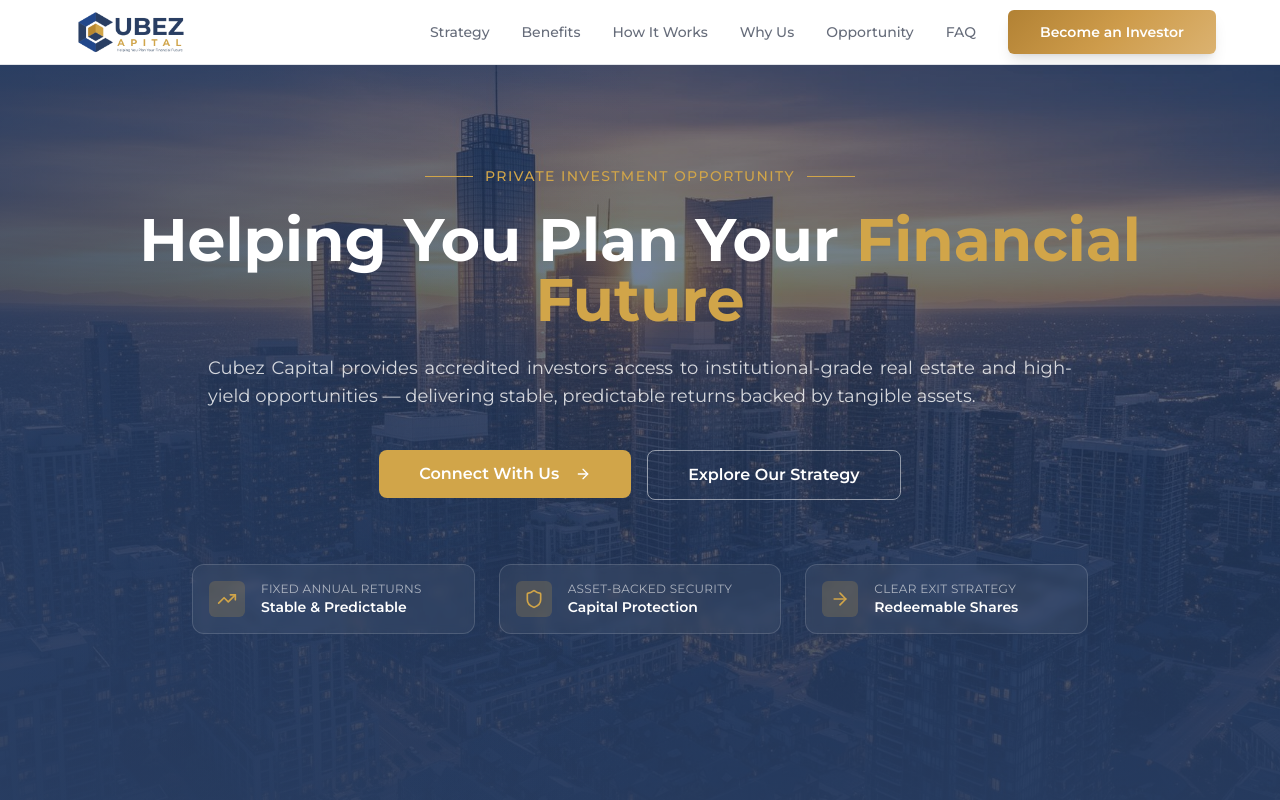
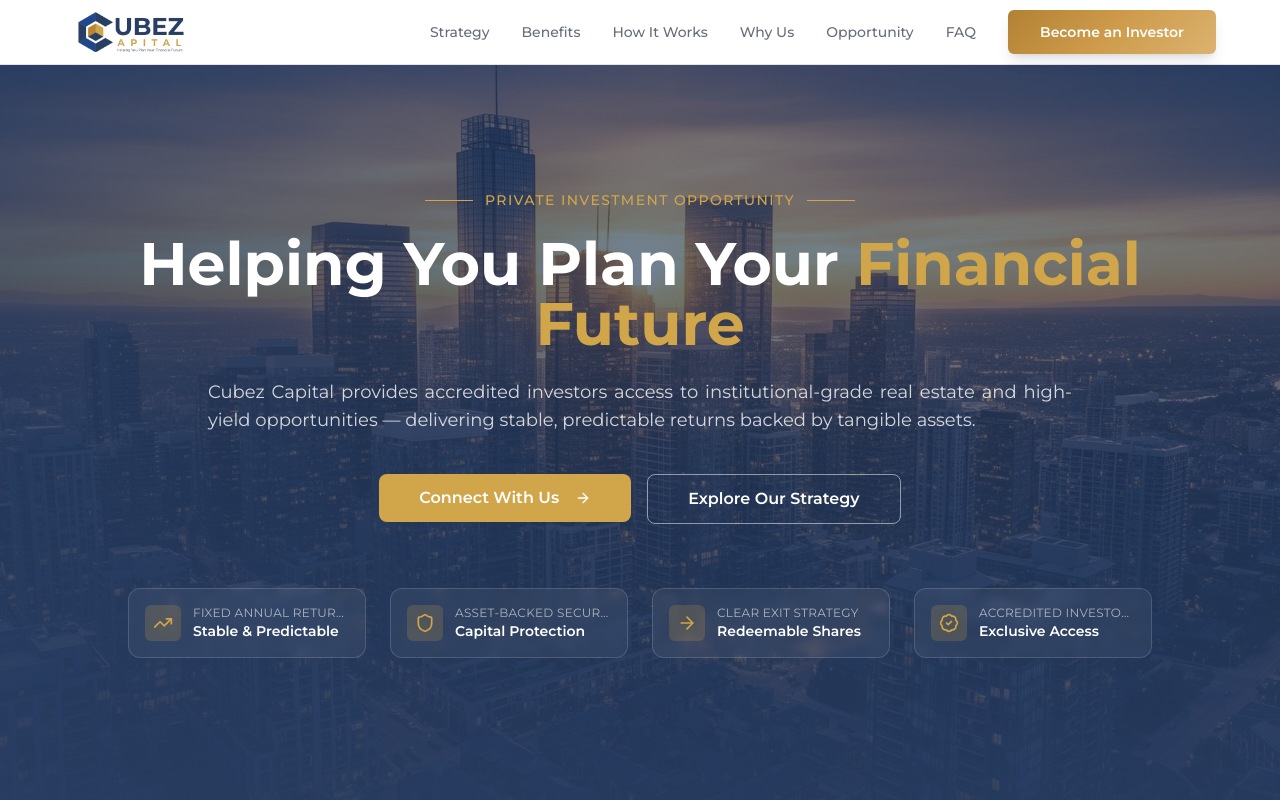
Before and after one commit to Santosh971/cubez-capital, a React (Vite) app: page / in a window 1280 px wide. Shown: the top 800 px of the page. Built offline with nearby package versions, Linux system fonts and the light colour scheme; the HTML template or start-up script is replaced by a standard one.

Commit message:
Make All responseivec

```diff
--- a/src/components/HeroSection.tsx
+++ b/src/components/HeroSection.tsx
@@ -1,121 +1,9 @@
 
-
-// import { motion } from "framer-motion";
-// import { Button } from "@/components/ui/button";
-// import { ArrowRight, Shield, TrendingUp } from "lucide-react";
-
-// const HeroSection = () => {
-//   const scrollTo = (id: string) => {
-//     document.getElementById(id)?.scrollIntoView({ behavior: "smooth" });
-//   };
-
-//   return (
-//     <section className="relative min-h-screen flex items-center overflow-hidden">
-//       {/* Background image */}
-//       <div
-//         className="absolute inset-0 bg-cover bg-center bg-no-repeat"
-//         style={{ backgroundImage: "url('/CubezBackGround.jpg')" }}
-//       />
-
-//       {/* Navy overlay with gold-warm tint to match brand */}
-//       <div className="absolute inset-0 bg-[#293e63]/60" />
-//       {/* Bottom fade to navy */}
-//       <div className="absolute inset-0 bg-gradient-to-b from-transparent via-[#293e63]/20 to-[#293e63]/80" />
-//       {/* Subtle left vignette */}
-//       <div className="absolute inset-0 bg-gradient-to-r from-[#293e63]/50 via-transparent to-transparent" />
-
-//       <div className="section-container section-padding relative z-10 pt-32 pb-20">
-//         <div className="max-w-4xl mx-auto text-center">
-
-//           <motion.div
-//             initial={{ opacity: 0, y: 30 }}
-//             animate={{ opacity: 1, y: 0 }}
-//             transition={{ duration: 0.6 }}
-//           >
-//             {/* Eyebrow */}
-//             <div className="flex items-center justify-center gap-3 mb-6">
-//               <div className="h-px w-12 bg-[#d1a549]" />
-//               <span className="text-[#d1a549] font-medium text-sm tracking-widest uppercase">
-//                 Private Investment Opportunity
-//               </span>
-//               <div className="h-px w-12 bg-[#d1a549]" />
-//             </div>
-
-//             {/* Headline */}
-//             <h1 className="text-4xl md:text-5xl lg:text-6xl font-bold leading-tight mb-6 text-white">
-//               Helping You Plan Your{" "}
-//               <span className="text-[#d1a549]">Financial Future</span>
-//             </h1>
-
-//             {/* Subheadline */}
-//             <p className="text-lg md:text-xl text-white/80 mb-10 max-w-2xl mx-auto leading-relaxed">
-//               Cubez Capital provides accredited investors access to institutional-grade real estate
-//               and high-yield opportunities — delivering stable, predictable returns backed by tangible assets.
-//             </p>
-//           </motion.div>
-
-//           {/* CTAs */}
-//           <motion.div
-//             initial={{ opacity: 0, y: 20 }}
-//             animate={{ opacity: 1, y: 0 }}
-//             transition={{ duration: 0.6, delay: 0.3 }}
-//             className="flex flex-col sm:flex-row gap-4 justify-center mb-16"
-//           >
-//             <Button
-//               size="lg"
-//               className="text-base px-10 py-6 bg-[#d1a549] hover:bg-[#b8923e] text-white font-semibold rounded-lg"
-//               onClick={() => scrollTo("contact")}
-//             >
-//               Connect With Us
-//               <ArrowRight className="ml-2 h-5 w-5" />
-//             </Button>
-//             <Button
-//               size="lg"
-//               className="text-base px-10 py-6 bg-transparent border border-white/50 text-white hover:bg-white/10 font-semibold rounded-lg"
-//               onClick={() => scrollTo("strategy")}
-//             >
-//               Explore Our Strategy
-//             </Button>
-//           </motion.div>
-
-//           {/* Trust badges */}
-//           <motion.div
-//             initial={{ opacity: 0, y: 20 }}
-//             animate={{ opacity: 1, y: 0 }}
-//             transition={{ duration: 0.6, delay: 0.5 }}
-//             className="grid grid-cols-1 sm:grid-cols-3 gap-6 max-w-3xl mx-auto"
-//           >
-//             {[
-//               { icon: TrendingUp, label: "Fixed Annual Returns", value: "Stable & Predictable" },
-//               { icon: Shield, label: "Asset-Backed Security", value: "Capital Protection" },
-//               { icon: ArrowRight, label: "Clear Exit Strategy", value: "Redeemable Shares" },
-//             ].map((item, i) => (
-//               <div
-//                 key={i}
-//                 className="flex items-center gap-4 p-4 rounded-xl bg-white/5 border border-white/15 backdrop-blur-sm"
-//               >
-//                 <div className="p-2 rounded-md bg-[#d1a549]/20 shrink-0">
-//                   <item.icon className="h-5 w-5 text-[#d1a549]" />
-//                 </div>
-//                 <div className="text-left">
-//                   <p className="text-xs text-white/60 uppercase tracking-wide">{item.label}</p>
-//                   <p className="font-semibold text-white text-sm">{item.value}</p>
-//                 </div>
-//               </div>
-//             ))}
-//           </motion.div>
-
-//         </div>
-//       </div>
-//     </section>
-//   );
-// };
-
-// export default HeroSection;
 
 import { motion } from "framer-motion";
 import { Button } from "@/components/ui/button";
-import { ArrowRight, Shield, TrendingUp } from "lucide-react";
+// import { ArrowRight, Shield, TrendingUp } from "lucide-react";
+import { ArrowRight, Shield, TrendingUp, BadgeCheck } from "lucide-react";
 
 const HeroSection = () => {
   const scrollTo = (id: string) => {
@@ -124,49 +12,43 @@ const HeroSection = () => {
 
   return (
     <section className="relative min-h-screen flex items-center overflow-hidden">
+
       {/* Background image */}
       <div
         className="absolute inset-0 bg-cover bg-center bg-no-repeat"
         style={{ backgroundImage: "url('/CubezBackGround.jpg')" }}
       />
 
-      {/* Navy overlay with gold-warm tint to match brand */}
+      {/* Overlays */}
       <div className="absolute inset-0 bg-[#293e63]/60" />
-      {/* Bottom fade to navy */}
       <div className="absolute inset-0 bg-gradient-to-b from-transparent via-[#293e63]/20 to-[#293e63]/80" />
-      {/* Subtle left vignette */}
       <div className="absolute inset-0 bg-gradient-to-r from-[#293e63]/50 via-transparent to-transparent" />
 
-      <div className="section-container py-12 md:py-16 relative z-10 pt-32 pb-20">
-        <div className="max-w-6xl mx-auto text-center">
+      <div className="relative z-10 w-full max-w-6xl mx-auto px-4 sm:px-6 lg:px-8 pt-24 sm:pt-28 lg:pt-32 pb-12 sm:pb-16 lg:pb-20">
+        <div className="text-center">
 
+          {/* Eyebrow */}
           <motion.div
             initial={{ opacity: 0, y: 30 }}
             animate={{ opacity: 1, y: 0 }}
             transition={{ duration: 0.6 }}
           >
-            {/* Eyebrow */}
-            <div className="flex items-center justify-center gap-3 mb-6">
-              <div className="h-px w-12 bg-[#d1a549]" />
-              <span className="text-[#d1a549] font-medium text-sm tracking-widest uppercase">
+            <div className="flex items-center justify-center gap-2 sm:gap-3 mb-5 sm:mb-6">
+              <div className="h-px w-8 sm:w-12 bg-[#d1a549]" />
+              <span className="text-[#d1a549] font-medium text-[0.65rem] sm:text-sm tracking-widest uppercase text-center">
                 Private Investment Opportunity
               </span>
-              <div className="h-px w-12 bg-[#d1a549]" />
+              <div className="h-px w-8 sm:w-12 bg-[#d1a549]" />
             </div>
 
             {/* Headline */}
-            <h1 className="text-4xl md:text-5xl lg:text-6xl font-bold leading-tight mb-6 text-white">
+            <h1 className="text-3xl sm:text-4xl md:text-5xl lg:text-6xl font-bold leading-tight mb-4 sm:mb-6 text-white px-2">
               Helping You Plan Your{" "}
               <span className="text-[#d1a549]">Financial Future</span>
             </h1>
 
             {/* Subheadline */}
-            {/* <p className="text-lg md:text-xl text-white/80 mb-10 max-w-3xl mx-auto leading-relaxed">
-              Cubez Capital provides accredited investors access to institutional-grade real estate
-              and high-yield opportunities — delivering stable, predictable returns backed by tangible assets.
-            </p> */}
-
-            <p className="text-base md:text-lg text-white/80 mb-10 max-w-4xl mx-auto text-justify leading-relaxed px-4">
+            <p className="text-sm sm:text-base md:text-lg text-white/80 mb-8 sm:mb-10 max-w-xs sm:max-w-2xl md:max-w-4xl mx-auto leading-relaxed px-2 sm:px-4 text-center sm:text-justify">
               Cubez Capital provides accredited investors access to institutional-grade real estate
               and high-yield opportunities — delivering stable, predictable returns backed by tangible assets.
             </p>
@@ -177,19 +59,19 @@ const HeroSection = () => {
             initial={{ opacity: 0, y: 20 }}
             animate={{ opacity: 1, y: 0 }}
             transition={{ duration: 0.6, delay: 0.3 }}
-            className="flex flex-col sm:flex-row gap-4 justify-center mb-16"
+            className="flex flex-col sm:flex-row gap-3 sm:gap-4 justify-center mb-10 sm:mb-16 px-4 sm:px-0"
           >
             <Button
               size="lg"
-              className="text-base px-10 py-6 bg-[#d1a549] hover:bg-[#b8923e] text-white font-semibold rounded-lg"
+              className="w-full sm:w-auto text-sm sm:text-base px-6 sm:px-10 py-5 sm:py-6 bg-[#d1a549] hover:bg-[#b8923e] text-white font-semibold rounded-lg"
               onClick={() => scrollTo("contact")}
             >
               Connect With Us
-              <ArrowRight className="ml-2 h-5 w-5" />
+              <ArrowRight className="ml-2 h-4 w-4 sm:h-5 sm:w-5" />
             </Button>
             <Button
               size="lg"
-              className="text-base px-10 py-6 bg-transparent border border-white/50 text-white hover:bg-white/10 font-semibold rounded-lg"
+              className="w-full sm:w-auto text-sm sm:text-base px-6 sm:px-10 py-5 sm:py-6 bg-transparent border border-white/50 text-white hover:bg-white/10 font-semibold rounded-lg"
               onClick={() => scrollTo("strategy")}
             >
               Explore Our Strategy
@@ -201,23 +83,24 @@ const HeroSection = () => {
             initial={{ opacity: 0, y: 20 }}
             animate={{ opacity: 1, y: 0 }}
             transition={{ duration: 0.6, delay: 0.5 }}
-            className="grid grid-cols-1 sm:grid-cols-3 gap-6 max-w-4xl mx-auto"
+            className="grid grid-cols-2 sm:grid-cols-4 gap-3 sm:gap-4 lg:gap-6 w-full max-w-sm sm:max-w-3xl lg:max-w-5xl mx-auto"
           >
             {[
               { icon: TrendingUp, label: "Fixed Annual Returns", value: "Stable & Predictable" },
               { icon: Shield, label: "Asset-Backed Security", value: "Capital Protection" },
               { icon: ArrowRight, label: "Clear Exit Strategy", value: "Redeemable Shares" },
+              { icon: BadgeCheck, label: "Accredited Investors", value: "Exclusive Access" },
             ].map((item, i) => (
               <div
                 key={i}
-                className="flex items-center gap-4 p-4 rounded-xl bg-white/5 border border-white/15 backdrop-blur-sm"
+                className="flex items-center gap-2 sm:gap-3 p-3 sm:p-4 rounded-xl bg-white/5 border border-white/15 backdrop-blur-sm text-left w-full"
               >
-                <div className="p-2 rounded-md bg-[#d1a549]/20 shrink-0">
-                  <item.icon className="h-5 w-5 text-[#d1a549]" />
+                <div className="p-1.5 sm:p-2 rounded-md bg-[#d1a549]/20 shrink-0">
+                  <item.icon className="h-4 w-4 sm:h-5 sm:w-5 text-[#d1a549]" />
                 </div>
-                <div className="text-left">
-                  <p className="text-xs text-white/60 uppercase tracking-wide">{item.label}</p>
-                  <p className="font-semibold text-white text-sm">{item.value}</p>
+                <div className="min-w-0">
+                  <p className="text-[0.6rem] sm:text-xs text-white/60 uppercase tracking-wide truncate">{item.label}</p>
+                  <p className="font-semibold text-white text-[0.7rem] sm:text-sm truncate">{item.value}</p>
                 </div>
               </div>
             ))}
```
Also changed, not shown: src/components/FAQSection.tsx (+116 -14 lines).
